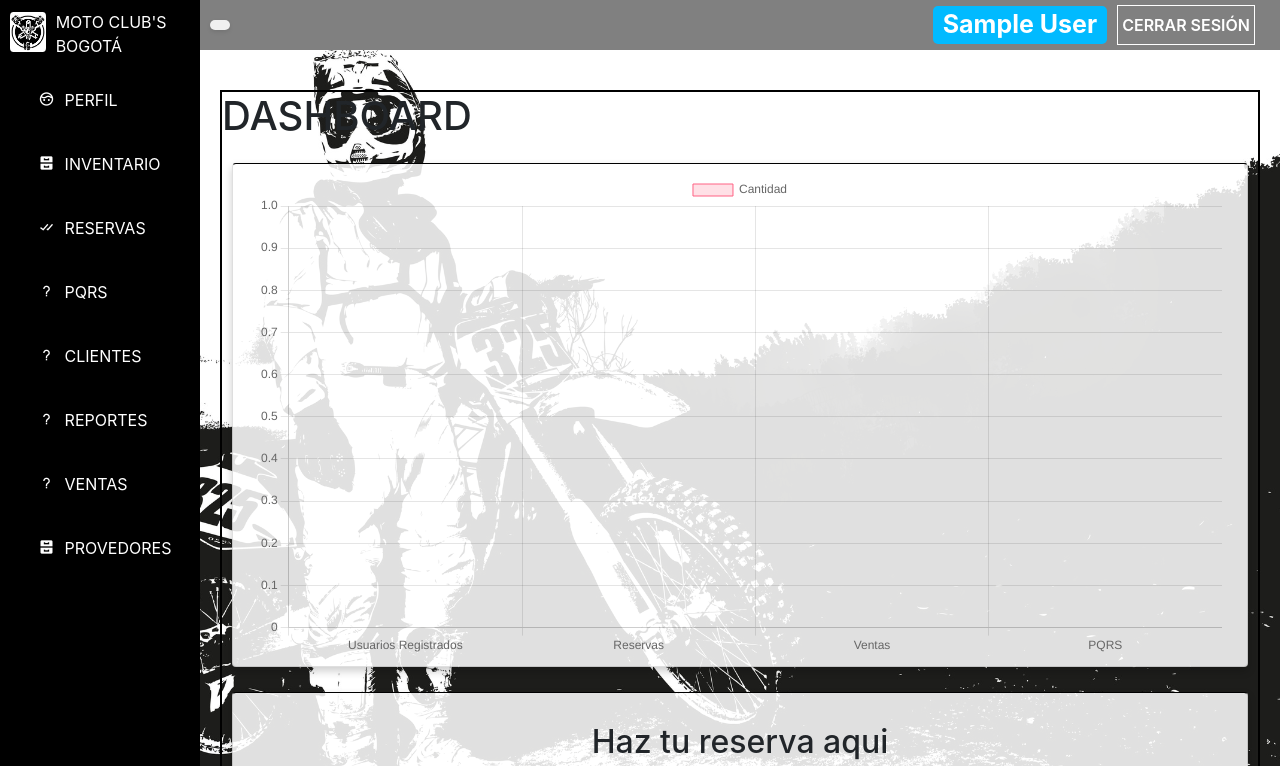
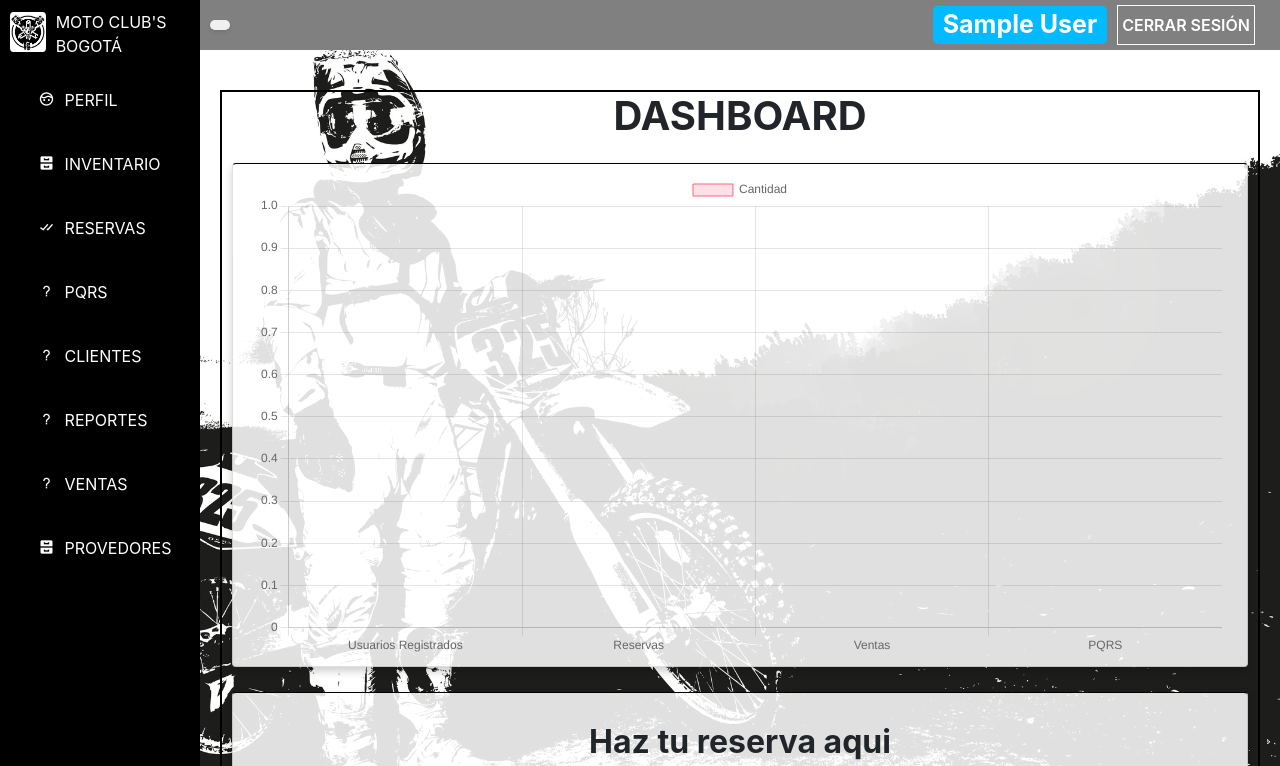
Before and after one commit to AfterLehxuz/MotoClubsBogota, a PHP site: page /MotoClubsBogota/dashboard.php in a window 1280 px wide. Shown: the top 766 px of the page. Run offline with PHP 8.4, Linux system fonts and the light colour scheme; the visitor is signed in with stand-in values (Sample User, id 1); data that the repository does not hold is empty; some libraries are stand-ins or nearby versions.

Commit message:
ultino commit

```diff
--- a/Estilos/dashboard.css
+++ b/Estilos/dashboard.css
@@ -291,3 +291,15 @@ margin-bottom: 20px;
 justify-content: center;
 text-align: center;
 }
+
+h1 {
+
+  text-align: center;
+  font-weight: bold;
+}
+
+.h2, h2 {
+  font-size: 2rem;
+  font-weight: bold;
+
+}
```
